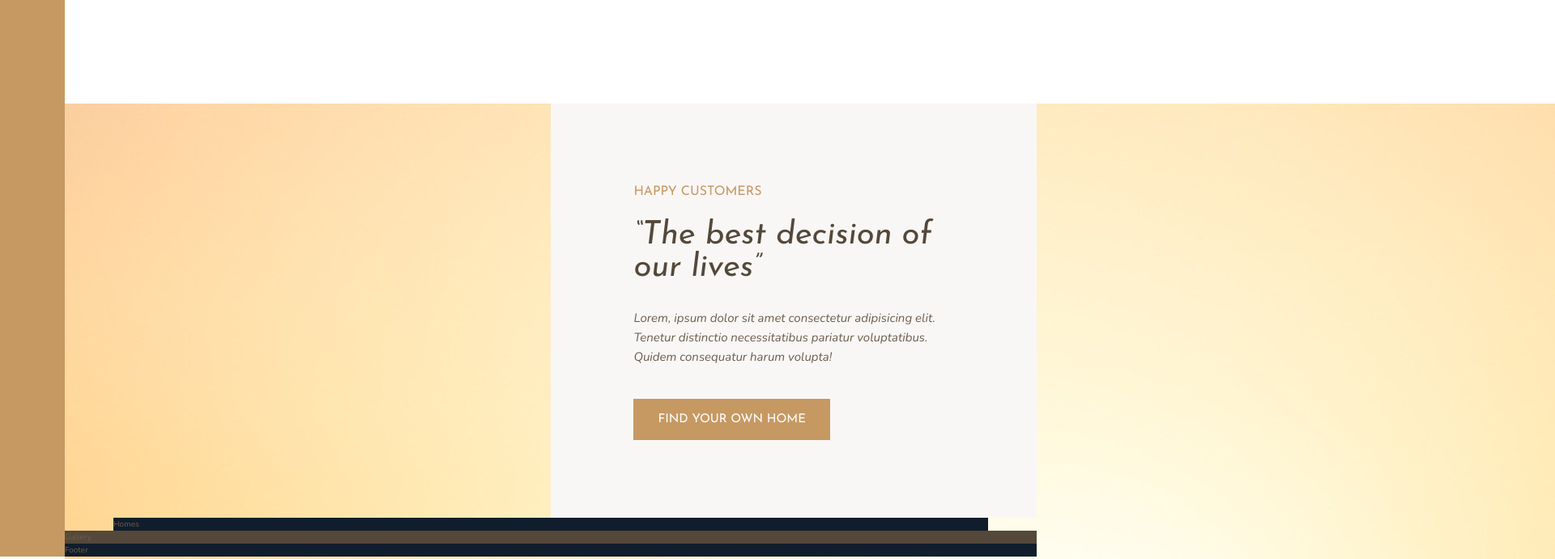
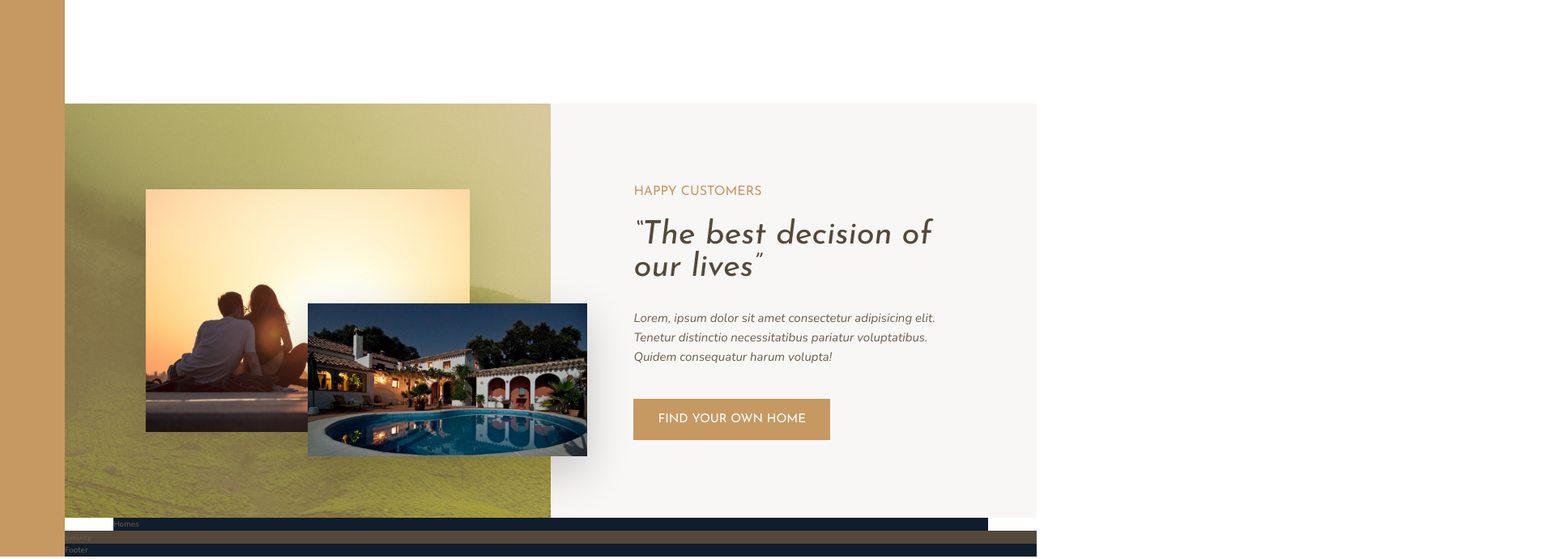
Before and after one commit to waleedsalah4/Nexter, a website: page index.html in a window 1280 px wide. Shown: the part 1180-1871 px from the top of the page at 81% size, 1920 px wide, since content can reach past the window. Drawn offline with nearby package versions, Linux system fonts and the light colour scheme.

Commit message:
finish story section

```diff
--- a/sass/_story.scss
+++ b/sass/_story.scss
@@ -1,8 +1,28 @@
 .story{
     &__pictures{
-        background-color: $color-primary;
         grid-column: full-start / col-end 4;
+        background-image: linear-gradient(rgba($color-primary, .5), rgba($color-primary, .5)), url(../img/back.jpg);
+
+        display: grid;
+        grid-template-rows: repeat(6,1fr);
+        grid-template-columns: repeat(6,1fr);
+        align-items: center;
     }
+
+    &__img--1{
+        width: 100%;
+        grid-row: 2 / 6;
+        grid-column: 2 / 6;
+        box-shadow: 0 2rem 5rem rgba(#000, .1);
+    }
+    &__img--2{
+        width: 115%;
+        grid-row: 4 / 6;
+        grid-column: 4 / 7;
+        z-index: 20;
+        box-shadow: 0 2rem 5rem rgba(#000, .2);
+    }
+
     &__content{
         background-color: $color-grey-light-1;
         grid-column: col-start 5 / full-end;
@@ -13,6 +33,7 @@
         // flex-direction: column;
         // justify-content: center;
         // align-items: flex-start;
+
         display: grid;
         align-content: center;
         justify-items: start;
```
Also changed, not shown: css/style.css.
